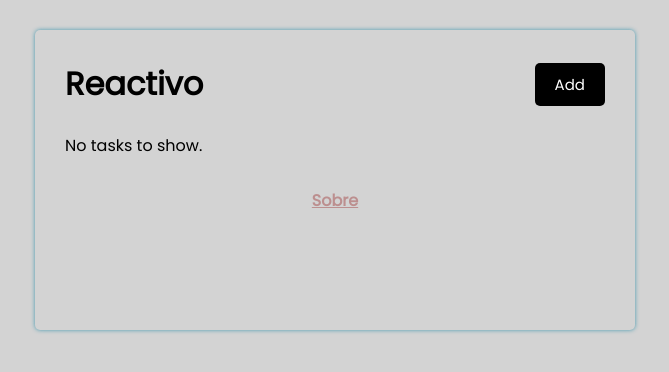
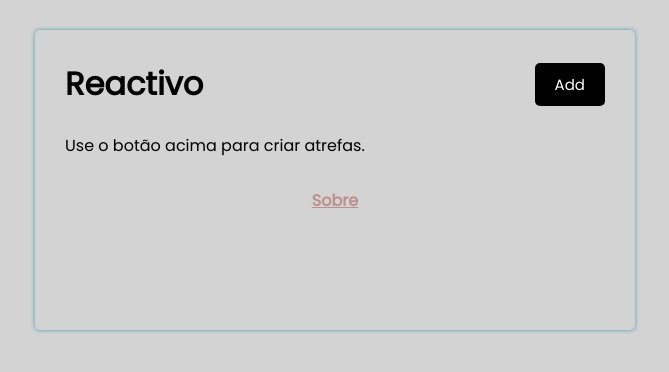
Before and after one commit to codigoisaac/reactivo, a React (Create React App) app: page / in a window 1280 px wide. Shown: the top 372 px of the page, without its empty margins (305-974 px from the left). Built offline with nearby package versions, Linux system fonts and the light colour scheme.

Commit message:
Translations to pt-br

```diff
--- a/public/index.html
+++ b/public/index.html
@@ -4,11 +4,11 @@
     <meta charset="utf-8" />
     <link rel="icon" href="%PUBLIC_URL%/favicon.ico" />
     <meta name="viewport" content="width=device-width, initial-scale=1" />
-    <meta name="description" content="A simple Todo app done by códigoisaac" />
+    <meta name="description" content="Web App por códigoisaac" />
     <title>Reactivo</title>
   </head>
   <body>
-    <noscript>You need to enable JavaScript to run this app.</noscript>
+    <noscript>Ative JavaScript no browser para rodar esse app.</noscript>
     <div id="root"></div>
   </body>
 </html>
--- a/src/App.js
+++ b/src/App.js
@@ -60,7 +60,7 @@ function App() {
                   onToggle={togglePriority}
                 />
               ) : (
-                "No tasks to show."
+                "Use o botão acima para criar atrefas."
               )}
             </>
           )}
```
